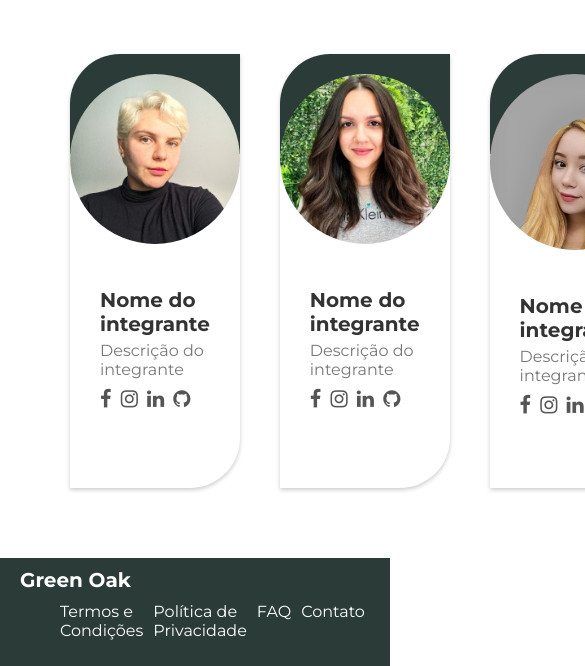
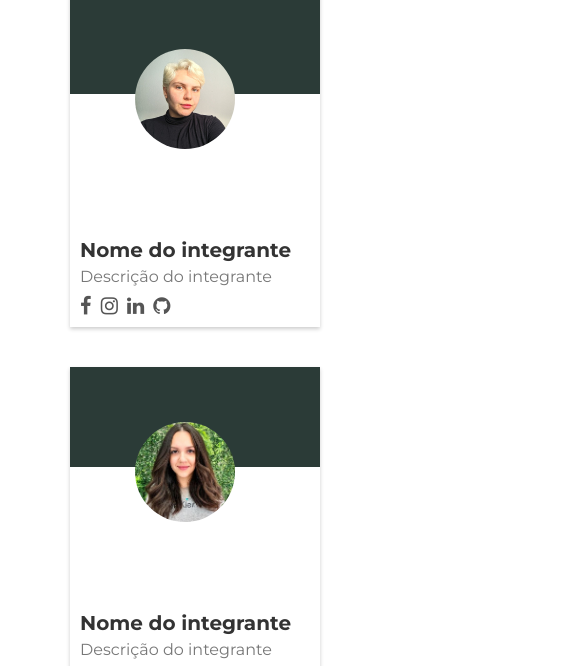
Before and after one commit to Devs-Proz/Projeto-Integrador-Proz-Green-Oak, a website: page team.html in a window 390 px wide. Shown: the part 336-1002 px from the top of the page, 585 px wide, since content can reach past the window. Drawn offline with Linux system fonts and the light colour scheme.

Commit message:
modificando-page-team

```diff
--- a/team.html
+++ b/team.html
@@ -12,7 +12,6 @@
 </head>
 <body onload="loadCommonElements()">
     <div id="navbar-container"></div>
-    <h1>Team</h1>
     <div class="parent">
         <div class="card">
             <header class="team-header"> </header>
@@ -76,7 +75,6 @@
             <div class="redes-social">
                 <h2>Nome do integrante</h2>
                 <p>Descrição do integrante</p>
-                <img class="green-oak" src="./team/imagens/Green Grey.png" alt="Foto do integrante" class="team-image">
                 <div class="social">
                     <a href="#" class="fa fa-facebook"></a>
                     <a href="#" class="fa fa-instagram"></a>
@@ -86,6 +84,7 @@
             </div>
         </div>
 
+        <img class="green-oak" src="./team/imagens/Green Grey.png" alt="Foto do integrante" class="team-image">
     </div>
     <div id="footer-container"></div>
 </body>
--- a/team/team.css
+++ b/team/team.css
@@ -1,6 +1,5 @@
 .team-header {
     opacity: 1.0;
-    border-radius: 50px 0px 0px;
     background-color: #2b3b37;
     color: #000;
     width: 100%;
@@ -9,18 +8,25 @@
     line-height: 100px;
     }
 
+    img.green-oak {
+        width: 600px;
+    }
+
     .team-image {
-
-        margin-top: -80px;
+    padding: 65px;
+    margin-top: -110px;
     border-radius: 50%;
-        width: 100%;
+    width: 100px;
     height: auto;
+    margin-left: auto;
+    margin-right: auto;
     }
 
     .parent {
     display: flex;
     justify-content: space-between;
     margin: 50px;
+    flex-wrap: wrap;
     }
 
     .card {
@@ -29,12 +35,12 @@
     margin-bottom: 20px;
     transition: transform 0.3s ease;
     margin: 20px;
-    width: calc(25% - 20px);
-    border-radius: 50px 0px;
+    flex-basis: calc(25% - 20px);
+    max-width: calc(25% - 20px);
     }
 
     .redes-social {
-    padding: 30px;
+    padding: 10px;
     }
 
     .card:hover {
@@ -72,24 +78,28 @@
 
     @media screen and (max-width: 1200px) {
     .card {
-        width: calc(25% - 20px);
+    flex-basis: calc(33.33% - 20px);
+    max-width: calc(33.33% - 20px);
     }
     }
 
     @media screen and (max-width: 992px) {
     .card {
-        width: calc(33.33% - 20px);
+    flex-basis: calc(50% - 20px);
+    max-width: calc(50% - 20px);
     }
     }
 
     @media screen and (max-width: 768px) {
     .card {
-        width: calc(50% - 20px);
+    flex-basis: calc(50% - 20px);
+    max-width: calc(50% - 20px);
     }
     }
 
     @media screen and (max-width: 576px) {
     .card {
-        width: 100%;
+    flex-basis: 100%;
+    max-width: 100%;
     }
     }
```
Also changed, not shown: package.json (added, +23 -0 lines), team/imagens/Green Grey.png (added). Lines whose indentation alone changed are shown as unchanged.
